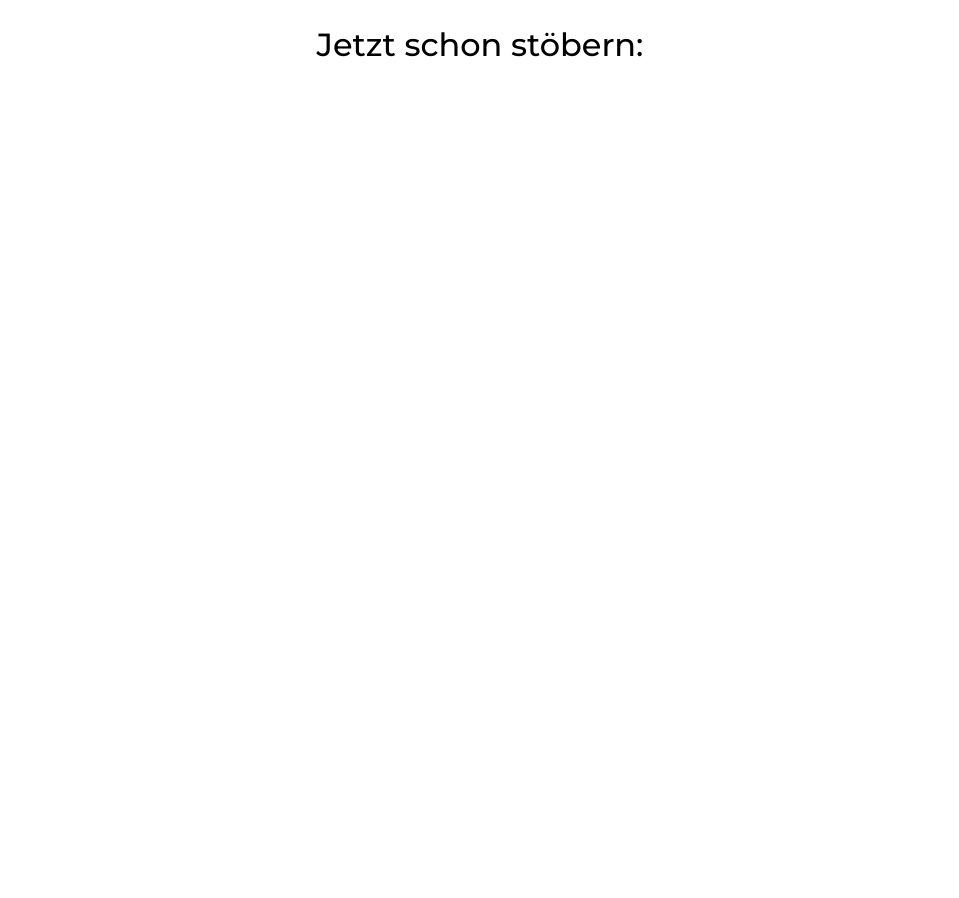
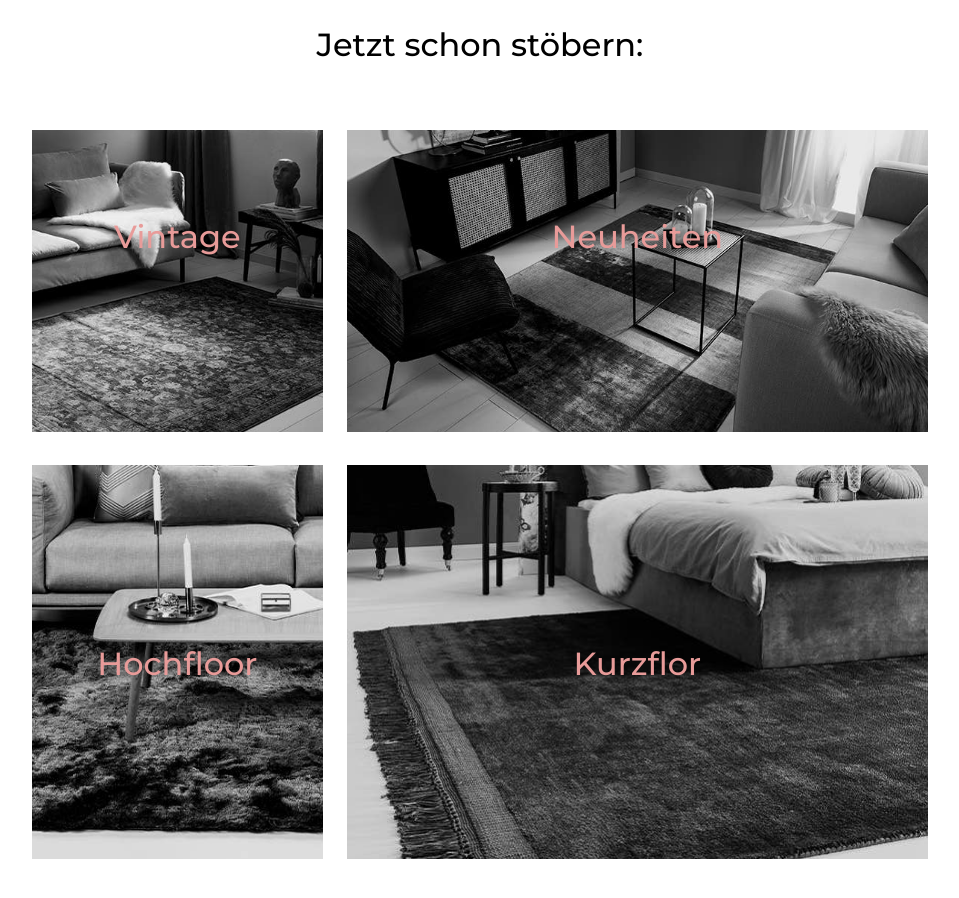
Before and after one commit to Alek-Jakim/landing-page-benuta, a React (Create React App) app: page / in a window 1280 px wide. Shown: the part 1220-2118 px from the top of the page, without its empty margins (160-1119 px from the left). Before the commit the page ends 1350 px from the top, so only its background shows below. Built offline with nearby package versions, Linux system fonts and the light colour scheme; the HTML template or start-up script is replaced by a standard one.

Commit message:
update: added grid images, unfinished styling

```diff
--- a/package.json
+++ b/package.json
@@ -10,6 +10,7 @@
     "react-dom": "^17.0.2",
     "react-icons": "^4.2.0",
     "react-scripts": "4.0.3",
+    "react-scroll": "^1.8.2",
     "web-vitals": "^1.0.1"
   },
   "scripts": {
--- a/public/benutaImages.json
+++ b/public/benutaImages.json
@@ -1,22 +1,18 @@
 [
     {
-        "name": "banner",
-        "image": "./images/banner-bw-cs.jpg"
+        "name": "Vintage",
+        "image": "./images/bw-cs-vintage2.jpg"
     },
     {
-        "name": "hochfloor",
+        "name": "Neuheiten",
+        "image": "./images/bw-cs-neuheiten2.jpg"
+    },
+    {
+        "name": "Hochfloor",
         "image": "./images/bw-cs-hochflor2.jpg"
     },
     {
-        "name": "kurzfloor",
+        "name": "Kurzflor",
         "image": "./images/bw-cs-kurzflor4.jpg"
-    },
-    {
-        "name": "banner",
-        "image": "./images/bw-cs-neuheiten2.jpg"
-    },
-    {
-        "name": "banner",
-        "image": "./images/bw-cs-vintage2.jpg"
     }
 ]
--- a/src/App.js
+++ b/src/App.js
@@ -5,6 +5,7 @@ import './index.css'
 import Navbar from './components/Navbar'
 import Banner from './components/Banner'
 import TextSection from './components/TextSection'
+import ImageGrid from './components/ImageGrid'
 
 /*
 - please take the static layout and develop a design grid, does not have to be pixel perfect, but as near as possible
@@ -25,6 +26,7 @@ function App() {
       <Navbar />
       <Banner />
       <TextSection />
+      <ImageGrid />
     </>
   );
 }
--- /dev/null
+++ b/src/components/ImageGrid.js
@@ -0,0 +1,53 @@
+import React, { useState, useEffect } from 'react'
+
+const ImageGrid = () => {
+
+    /* Fetching the images from the json file in the public directiory*/
+
+    const [data, setData] = useState([]);
+
+    const fetchImageData = async () => {
+        let response = await fetch("benutaImages.json", {
+            headers: {
+                'Content-Type': 'application/json',
+                'Accept': 'application/json'
+            }
+        }
+        );
+
+        let data = await response.json();
+
+        setData(data);
+    }
+
+    useEffect(() => {
+        fetchImageData();
+    }, [])
+
+
+    return (
+        <div className="images-grid">
+            <div className="grid-wrapper">
+
+                {/*<div className="image-container">
+                            <a href="#" className="image-link"><img src={item.image} alt={item.name} key={index} className="item-image" />
+                                <p className="image-name">{item.name}</p>
+                            </a>
+                        </div>*/}
+                {
+                    data && data.length && data.map((item, index) => (
+                        <div className="image-container" key={index}>
+                            <a href={`#${item.name.toLowerCase()}`}>
+                                <img src={item.image} alt={item.name} className="image-item" />
+                                <p className="image-text">{item.name}</p>
+                            </a>
+                        </div>
+                    ))
+
+                }
+            </div>
+        </div>
+    )
+}
+
+export default ImageGrid
--- a/src/index.css
+++ b/src/index.css
@@ -8,12 +8,16 @@
 
 }
 
-
-
-
 body {
   width: 100%;
   height: 100%;
+}
+
+/*VARIABLES*/
+:root {
+  --main-pink: #E89B99;
+  --medium-pink: #f3b8b6;
+  --light-pink: #F9F1F0;
 }
 
 /*COMPONENT: Navbar */
@@ -83,7 +87,7 @@ body {
 }
 
 .search-bar > i:hover {
-  color: rgb(70, 70, 70);
+  color: var(--main-pink);
 }
 
 /*Header Icons*/
@@ -138,14 +142,18 @@ body {
 }
 
 .list-item:not(:last-child):hover {
-  color: rgb(158, 157, 157);
+  color: var(--main-pink);
 }
 
 .list-item:last-child {
-  color: rgb(180, 177, 177);
+  color: var(--main-pink);
   border-left: 1px solid rgb(238, 238, 238);
   padding-left: 30px;
   padding-right: 10px;
+}
+
+.list-item:last-child:hover {
+  color: var(--medium-pink);
 }
 
 /*COMPONENT: Banner*/
@@ -172,13 +180,13 @@ body {
   padding: 0;
   margin: 0 auto;
   bottom: 30px;
-  color: pink;
+  color: var(--medium-pink);
   font-size: 4rem;
   cursor: pointer;
 }
 
 .banner-btn-icon:hover {
-  color: rgb(218, 123, 138);
+  color: var(--main-pink);
 }
 
 .banner-btn-icon:active {
@@ -230,3 +238,50 @@ body {
   font-weight: 500;
   font-size: 2rem;
 }
+
+
+/*COMPONENT: ImageGrid*/
+
+.images-grid {
+  display: flex;
+  justify-content: center;
+  align-items: center;
+  width: 70%;
+  margin: 0 auto;
+}
+
+.grid-wrapper {
+  display: grid;
+  grid-template-columns: 1fr 2fr;
+  column-gap: 1.5em;
+  width: 100%;
+  justify-items: stretch;
+  align-items: stretch;
+}
+
+.image-item {
+  width:100%;
+  height:90%;
+  object-fit:cover;
+}
+
+.image-container:nth-child(3) {
+  grid-column: 2fr;
+}
+
+
+/*Anchor Tag*/
+
+.image-container > a {
+  position: relative;
+}
+
+.image-text {
+  position: absolute;
+  top: -200px;
+  left: 50%;
+    transform: translate(-50%, 0);
+    text-decoration: none;
+    font-size: 2rem;
+    color: var(--main-pink);
+}
```
Also changed, not shown: public/images/banner-bw-cs.jpg (deleted), 1 other file (tests, documents, lock files or other folders).
